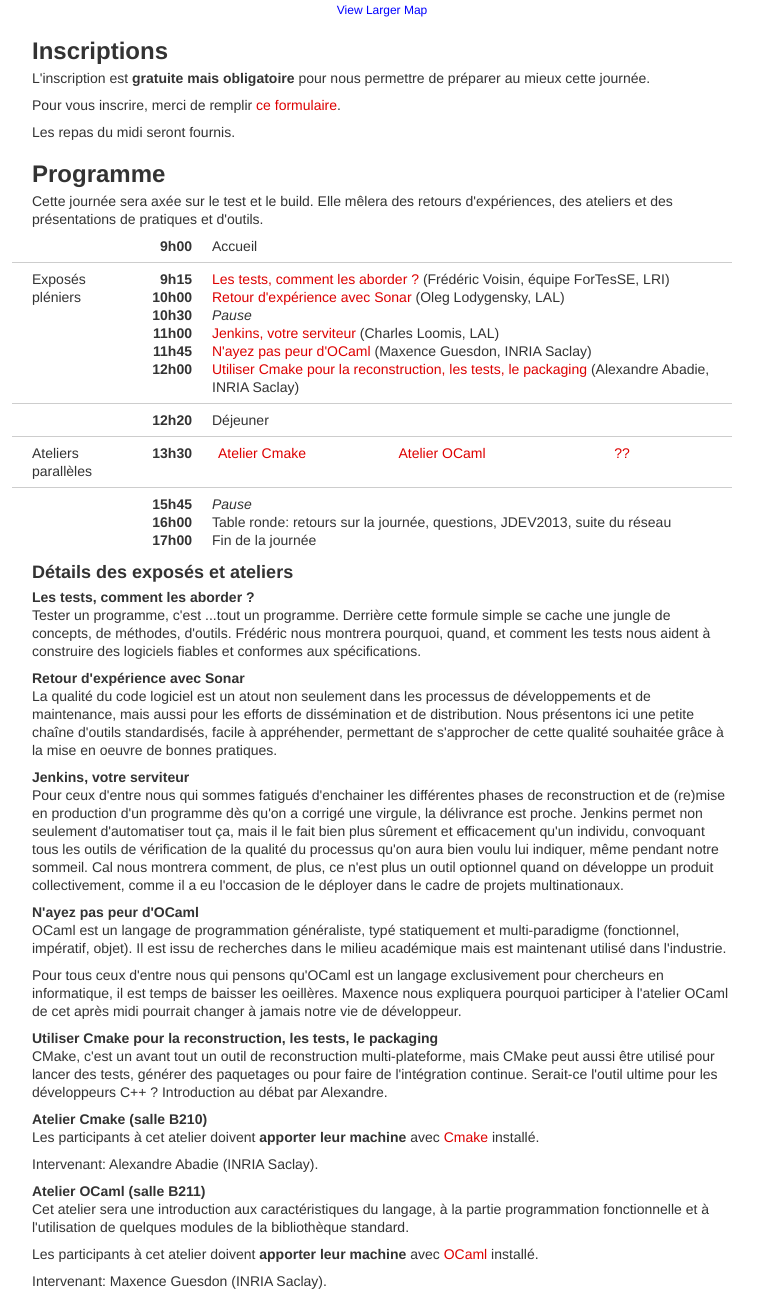
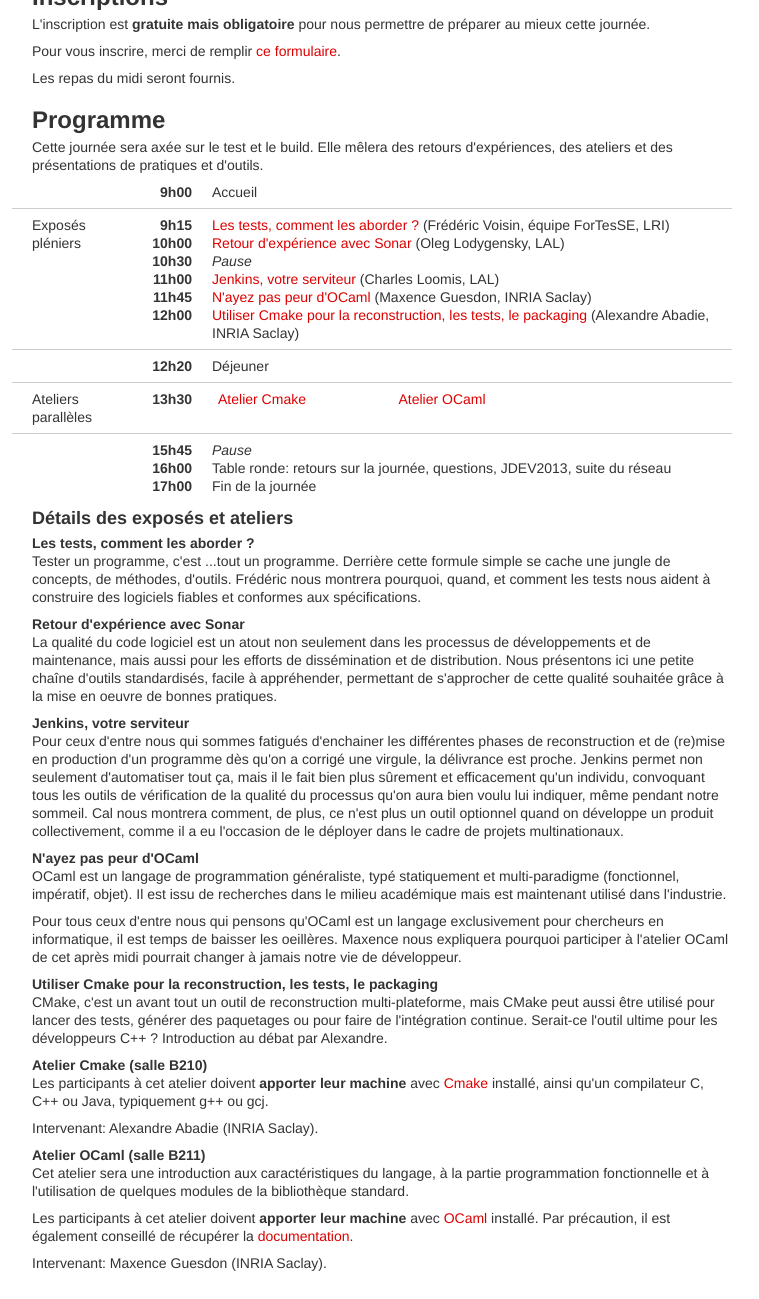
Before and after one commit to reseau-loops/reseau-loops.github.com, a Jekyll site: the page built from journee_2012_12.html, in a window 1280 px wide and 1400 px high, scrolled down 516 px, cut to the strip 101-1400 px from the top of the window. Shown: the whole strip, without its empty margins (258-1017 px from the left). Built offline with Jekyll 4.4.1, drawn with Linux system fonts in a browser that asks for light colours; Markdown is read by kramdown in place of the engine named in the settings; comment, search, counter and statistics services are not loaded; some of the changed text lies outside the part shown.

Commit message:
ajout info sur les ateliers

```diff
--- a/journee_2012_12.html
+++ b/journee_2012_12.html
@@ -8,9 +8,11 @@
 La seconde journée de rencontres et d'échanges organisée
 par le réseau LoOPS aura lieu le 11 décembre 2012.
 </p>
+<!--
 <p class="alert alert-warning">
 Programme en cours de finalisation.
 </p>
+-->
 <p>
 Vous pouvez télécharger un
 <a href="https://github.com/reseau-loops/reseau-loops.github.com/blob/master/poster_presentation.svg">poster de présentation de LoOPS</a>
@@ -94,8 +96,10 @@
       <div class="span2 prog-parallel"><a href="#cmakeatelier">Atelier Cmake</a></div>
       <div class="span1 prog-vert-sep">&nbsp;</div>
       <div class="span2 prog-parallel"><a href="#ocamlatelier">Atelier OCaml</a></div>
+<!--
       <div class="span1 prog-vert-sep">&nbsp;</div>
       <div class="span2 prog-parallel"><a href="#">??</a></div>
+-->
     </div>
   </div>
 </div>
@@ -158,7 +162,8 @@
 
 <h4 id="cmakeatelier">Atelier Cmake (salle B210)</h4>
 <p>Les participants à cet atelier doivent <strong>apporter leur machine</strong> avec
-<a href="http://www.cmake.org/">Cmake</a> installé.
+<a href="http://www.cmake.org/">Cmake</a> installé, ainsi qu'un compilateur C, C++ ou Java,
+typiquement g++ ou gcj.
 </p>
 <p>
 Intervenant: Alexandre Abadie (INRIA Saclay).
@@ -171,7 +176,9 @@
 </p>
 <p>
 Les participants à cet atelier doivent <strong>apporter leur machine</strong>
-avec <a href="http://caml.inria.fr">OCaml</a> installé.
+avec <a href="http://caml.inria.fr/ocaml/release.fr.html">OCaml</a> installé.
+Par précaution, il est également conseillé de récupérer
+la <a href="http://caml.inria.fr/distrib/ocaml-4.00/ocaml-4.00-refman-html.tar.gz">documentation</a>.
 </p>
 <p>
 Intervenant: Maxence Guesdon (INRIA Saclay).
```
